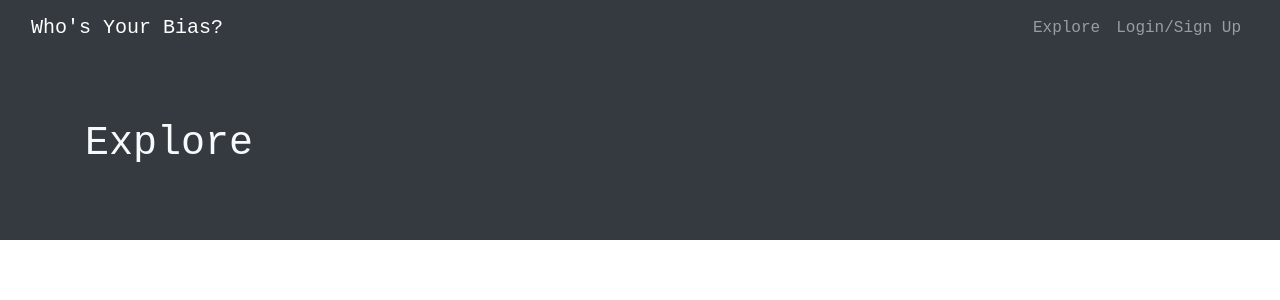
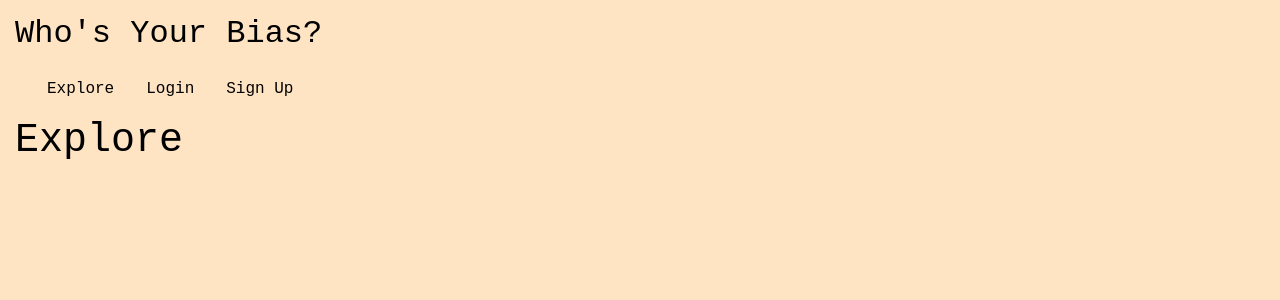
Before and after one commit to jackierhammer/Who-s-Your-Bias, a React (Create React App) app in the folder client/: page / in a window 1280 px wide. Shown: the top 300 px of the page. Built offline with nearby package versions, Linux system fonts and the light colour scheme.

Commit message:
minor edits, readme description edit

```diff
--- a/client/src/App.js
+++ b/client/src/App.js
@@ -6,6 +6,8 @@ import { ApolloProvider } from '@apollo/react-hooks';
 import Biases from './pages/Biases';
 import Explore from './pages/Explore';
 import Profile from './pages/Profile';
+import Login from './pages/Login';
+import Signup from './pages/Signup';
 import Navbar from './components/Navbar';
 
 // here we make a new apollo client
@@ -32,6 +34,8 @@ function App() {
                         <Route exact path='/' element={<Explore />} />
                         <Route exact path='/biases' element={<Biases />} />
                         <Route exact path='/profile' element={<Profile />} />
+                        <Route exact path='/login' element={<Login />} />
+                        <Route exact path='/signup' element={<Signup />} />
                         <Route render={() => <h1 className='display-2'>Wrong Page</h1>} />
                     </Routes>
                 </>
--- a/client/src/components/Navbar.js
+++ b/client/src/components/Navbar.js
@@ -1,8 +1,6 @@
 import React, { useState } from 'react';
 import { Link } from 'react-router-dom';
 import { Navbar, Nav, Container, Modal, Tab } from 'react-bootstrap';
-import SignUpForm from './SignupForm';
-import LoginForm from './LoginForm';
 
 // imports auth
 import Auth from '../utils/auth';
@@ -14,18 +12,11 @@ const AppNavbar = () => {
 
   return (
     <>
-      <Navbar bg='dark' variant='dark' expand='lg'>
-        <Container fluid>
-          <Navbar.Brand as={Link} to='/'>
-            Who's Your Bias?
-          </Navbar.Brand>
-          <Navbar.Toggle aria-controls='navbar' />
-          <Navbar.Collapse id='navbar'>
-            <Nav className='ml-auto'>
+          <h2>Who's Your Bias?</h2>
+          <Navbar>
               <Nav.Link as={Link} to='/'>
                 Explore
               </Nav.Link>
-              {/* if user is logged in show saved books and logout */}
               {Auth.loggedIn() ? (
                 <>
                   <Nav.Link as={Link} to='/biases'>
@@ -37,44 +28,12 @@ const AppNavbar = () => {
                   <Nav.Link onClick={Auth.logout}>Logout</Nav.Link>
                 </>
               ) : (
-                <Nav.Link onClick={() => setShowModal(true)}>Login/Sign Up</Nav.Link>
+                <>
+                <Nav.Link as={Link} to='/login'>Login</Nav.Link>
+                <Nav.Link as={Link} to='/signup'>Sign Up</Nav.Link>
+                </>
               )}
-            </Nav>
-          </Navbar.Collapse>
-        </Container>
       </Navbar>
-      {/* set modal data up */}
-      <Modal
-        size='lg'
-        show={showModal}
-        onHide={() => setShowModal(false)}
-        aria-labelledby='signup-modal'>
-        {/* tab container to do either signup or login component */}
-        <Tab.Container defaultActiveKey='login'>
-          <Modal.Header closeButton>
-            <Modal.Title id='signup-modal'>
-              <Nav variant='pills'>
-                <Nav.Item>
-                  <Nav.Link eventKey='login'>Login</Nav.Link>
-                </Nav.Item>
-                <Nav.Item>
-                  <Nav.Link eventKey='signup'>Sign Up</Nav.Link>
-                </Nav.Item>
-              </Nav>
-            </Modal.Title>
-          </Modal.Header>
-          <Modal.Body>
-            <Tab.Content>
-              <Tab.Pane eventKey='login'>
-                <LoginForm handleModalClose={() => setShowModal(false)} />
-              </Tab.Pane>
-              <Tab.Pane eventKey='signup'>
-                <SignUpForm handleModalClose={() => setShowModal(false)} />
-              </Tab.Pane>
-            </Tab.Content>
-          </Modal.Body>
-        </Tab.Container>
-      </Modal>
     </>
   );
 };
--- a/client/src/index.css
+++ b/client/src/index.css
@@ -1,5 +1,12 @@
+* {
+    color:black
+}
+
 body {
+    background-color: bisque;
     font-family: 'Courier New', Courier, monospace;
+    color: #000000;
+    padding: 15px;
 }
 
 h1,
@@ -11,6 +18,14 @@ h6 {
     font-family: 'Courier New', Courier, monospace;
 }
 
+a {
+    color: #000;
+}
+
+a:hover {
+    color: rgb(223, 90, 130);
+}
+
 .small {
     font-weight: 300;
     font-style: italic;
--- a/client/src/pages/Biases.js
+++ b/client/src/pages/Biases.js
@@ -8,11 +8,7 @@ import {useMutation} from '@apollo/react-hooks';
 const Biases = () => {
   return (
     <>
-      <Jumbotron fluid className='text-light bg-dark'>
-        <Container>
-          <h1>Biases</h1>
-        </Container>
-      </Jumbotron>
+          <h1>Choose Your Biases</h1>
     </>
   );
 };
--- a/client/src/pages/Explore.js
+++ b/client/src/pages/Explore.js
@@ -8,11 +8,7 @@ import {useMutation} from '@apollo/react-hooks';
 const Explore = () => {
   return (
     <>
-      <Jumbotron fluid className='text-light bg-dark'>
-        <Container>
           <h1>Explore</h1>
-        </Container>
-      </Jumbotron>
     </>
   );
 };
--- /dev/null
+++ b/client/src/pages/Login.js
@@ -0,0 +1,12 @@
+import LoginForm from '../components/LoginForm';
+
+const Login = () => {
+  return (
+    <>
+      <h1>Login</h1>
+      <LoginForm />
+    </>
+  );
+};
+
+export default Login;
--- a/client/src/pages/Profile.js
+++ b/client/src/pages/Profile.js
@@ -3,16 +3,33 @@ import { Jumbotron, Container, Col, Form, Button, Card, CardColumns } from 'reac
 
 import Auth from '../utils/auth';
 // imports useMutation function
-import {useMutation} from '@apollo/react-hooks';
+import { GET_ME } from '../utils/queries';
+import {useMutation, useQuery} from '@apollo/react-hooks';
 
 const Profile = () => {
+  const { loading, data} = useQuery(GET_ME);
+  const userData = data?.me || [];
+
+
+
   return (
     <>
-      <Jumbotron fluid className='text-light bg-dark'>
-        <Container>
           <h1>Profile</h1>
-        </Container>
-      </Jumbotron>
+
+          <h2>
+          {userData.biases.length
+            ? `Viewing ${userData.biases.length} saved ${userData.biases.length === 1 ? 'bias' : 'biases'}:`
+            : 'You have no saved biases!'}
+        </h2>
+        <CardColumns>
+          {userData.biases.map((bias) => {
+            return (
+                <Card.Body>
+                  <Card.Title>{bias}</Card.Title>
+                </Card.Body>
+            );
+          })}
+        </CardColumns>
     </>
   );
 };
--- /dev/null
+++ b/client/src/pages/Signup.js
@@ -0,0 +1,12 @@
+import SignupForm from '../components/SignupForm';
+
+const Signup = () => {
+  return (
+    <>
+      <h1>Signup</h1>
+      <SignupForm />
+    </>
+  );
+};
+
+export default Signup;
```
Also changed, not shown: 2 other files (tests, documents, lock files or other folders).
